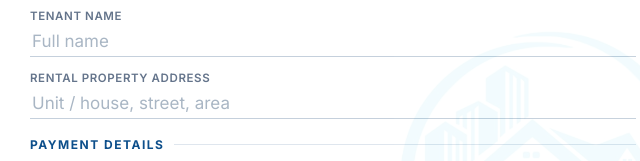
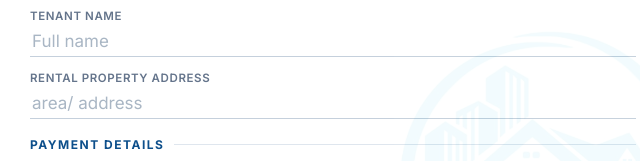
Before and after one commit to RobertMutumba2019/kasule_re, a plain HTML site: page index.html in a window 1280 px wide. Shown: the part 304-465 px from the top of the page, 96-736 px from the left. Drawn offline with Linux system fonts and the light colour scheme.

Commit message:
ghfg
dfdfbgdf

```diff
--- a/index.html
+++ b/index.html
@@ -29,7 +29,7 @@
     color: var(--ink);
   }
 
-  /* ---------- Toolbar ---------- */
+  /* ---------- Toolbar -------- */
   .toolbar {
     max-width: 1100px;
     margin: 0 auto 14px;
@@ -509,7 +509,7 @@
       <div class="section-label">Tenant &amp; Property</div>
       <div class="grid">
         <label class="field full"><span>Tenant Name</span><input class="blank" name="tenant_name" placeholder="Full name"></label>
-        <label class="field full"><span>Rental Property Address</span><input class="blank" name="property_address" placeholder="Unit / house, street, area"></label>
+        <label class="field full"><span>Rental Property Address</span><input class="blank" name="property_address" placeholder="area/ address"></label>
       </div>
 
       <div class="section-label">Payment Details</div>
```
